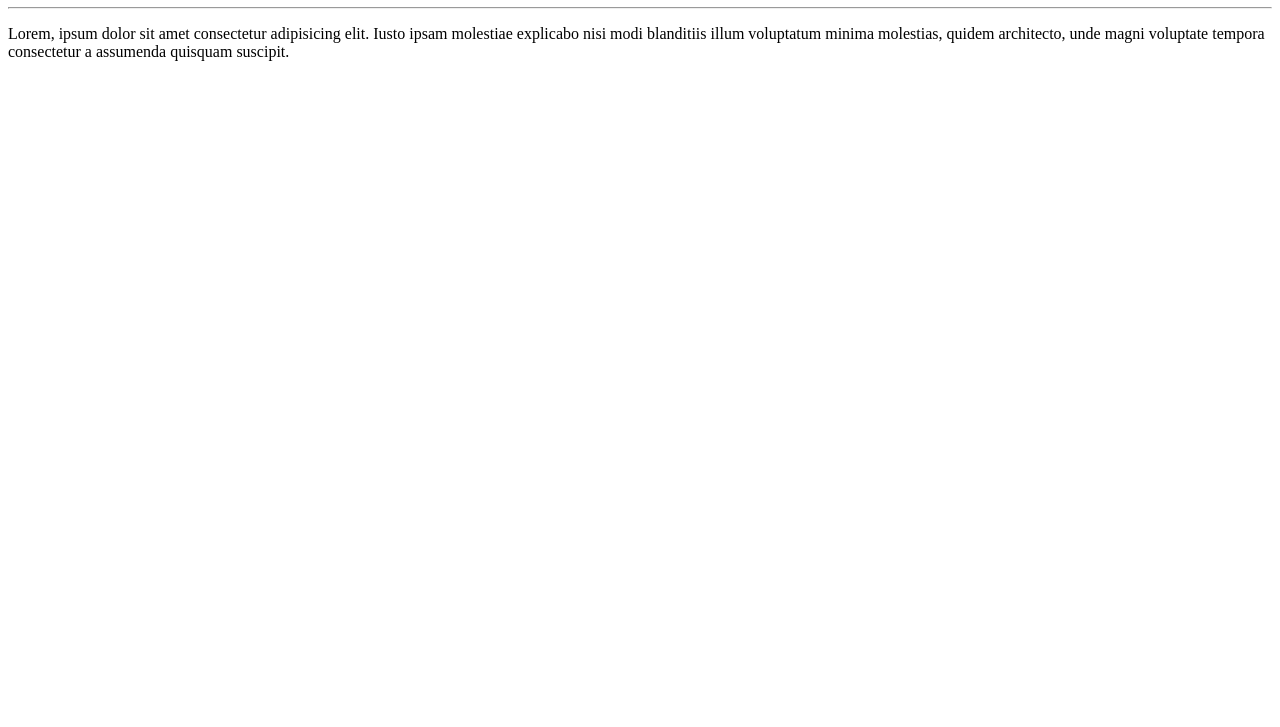
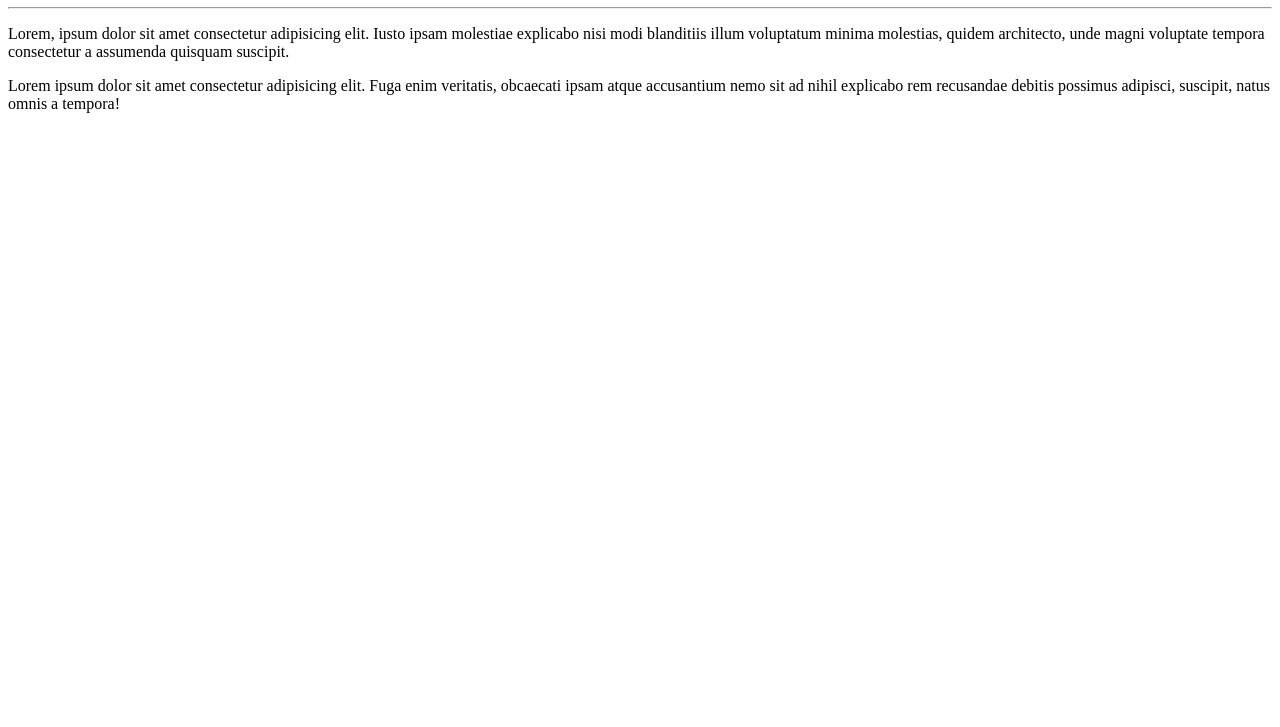
Before and after one commit to jooaomarcos/ola_mundo, a plain HTML site: page site_exemplo/index.html in a window 1280 px wide. Shown: the part 73-800 px from the top of the page. Drawn offline with Linux system fonts and the light colour scheme.

Commit message:
Update index.html
adicionei um parágrafo

```diff
--- a/site_exemplo/index.html
+++ b/site_exemplo/index.html
@@ -9,5 +9,6 @@
     <h1>Olá, Mundo</h1>
     <hr>
     <p>Lorem, ipsum dolor sit amet consectetur adipisicing elit. Iusto ipsam molestiae explicabo nisi modi blanditiis illum voluptatum minima molestias, quidem architecto, unde magni voluptate tempora consectetur a assumenda quisquam suscipit.</p>
+    <p>Lorem ipsum dolor sit amet consectetur adipisicing elit. Fuga enim veritatis, obcaecati ipsam atque accusantium nemo sit ad nihil explicabo rem recusandae debitis possimus adipisci, suscipit, natus omnis a tempora!</p>
 </body>
 </html>
```
